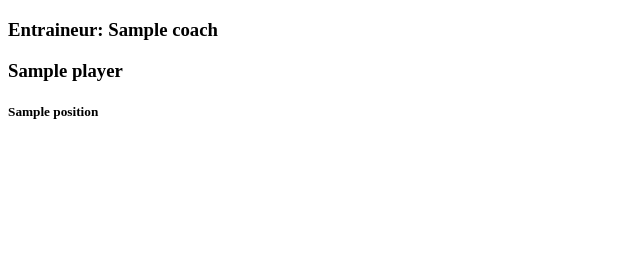
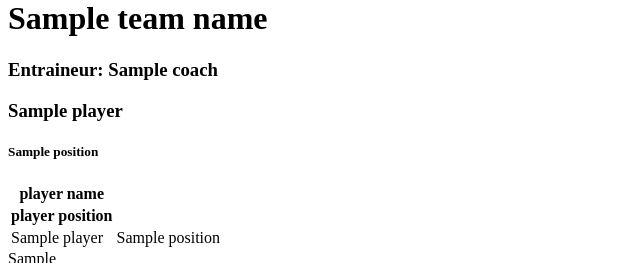
Before and after one commit to KevTon972/nba_app, a Django app: template src/teams/templates/teams/team_details.html in a window 1280 px wide. Shown: the part 113-376 px from the top of the page, without its empty margins (0-640 px from the left). Run offline with Django 4.2, Linux system fonts and the light colour scheme; the template is opened without the code that fills it: most values are stand-ins (such as "Sample title", 1, 10 or a date in 2020).

Commit message:
added templates and views.py changes

```diff
--- a/src/teams/templates/teams/team_details.html
+++ b/src/teams/templates/teams/team_details.html
@@ -10,7 +10,7 @@
 <body>
     <div class="top">
         <div class="logo">
-            <img src="static/logo/{{team_name}}.png" alt="{{team_name}} logo" style="height: 40px;">
+            <img src="static/logo/{{team_name}}.png" alt="{{team_name}} logo" style="height: 80px;">
         </div>
         <div class="team_name">
             <h1>{{ team_name }}</h1>
@@ -30,6 +30,51 @@
             <h5 class="positions">{{position}}</h5>
             {% endfor %}
         </div>
+        <div class="bottom_page">
+            <div class="team_bench">
+                <table class="team-board">
+                    <thead>
+                        <tr>
+                            <th>player name</th>
+                        </tr>
+                        <tr>
+                            <th>player position</th>
+                        </tr>
+                    </thead>
+                    <tbody>
+                        <tr>
+                            {% for player in team_bench%}
+                            <td>
+                                {{player}}
+                            </td>
+                            {% endfor %}
+                            {% for position in bench_positions %}
+                            <td>
+                                {{position}}
+                            </td>
+                            {% endfor %}
+                        </tr>
+                    </tbody>
+                </table>
+            </div>
+            <div class="team_schedule">
+                <div class="next_match">
+                    {{next_opponent}}
+                </div>
+                <div class="last_match">
+                    <div class="team_score">
+                        {{team_score}}
+                    </div>
+                    <div class="opponent_logo">
+                        <img src="static/logo/{{last_opponent}}.png" alt="{{last_opponent}} logo">
+                    </div>
+                    <div class="opponent_score">
+                        {{opponent_score}}
+                    </div>
+                </div>
+            </div>
+        </div>
+
 </div>
 </body>
 </html>
```
Also changed, not shown: src/teams/views.py (+52 -9 lines).
